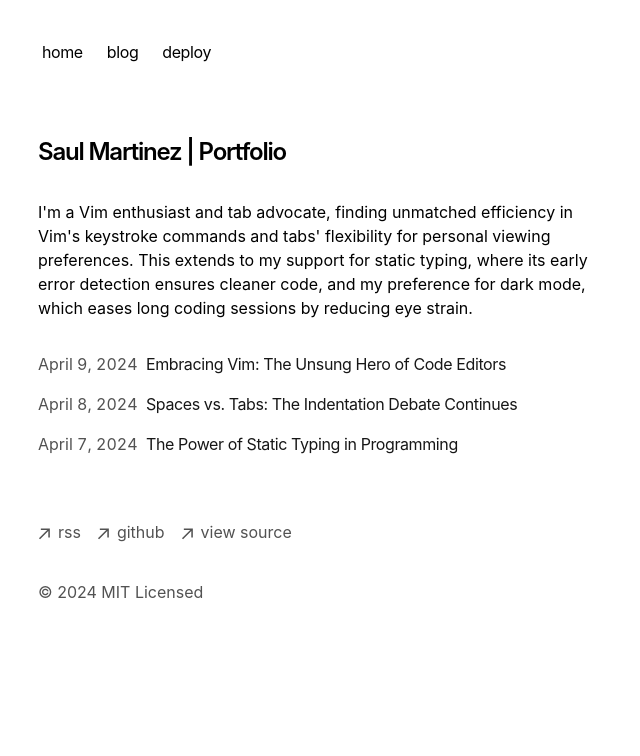
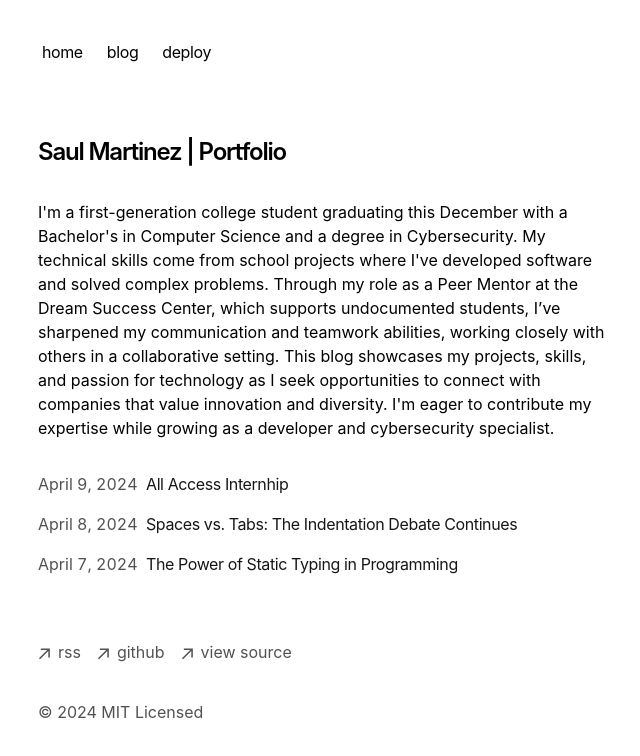
Before and after one commit to Saul-M/nextjs-portfolio, a Next.js app: page / in a window 1280 px wide. Shown: the top 756 px of the page, without its empty margins (314-954 px from the left). Built offline with nearby package versions, Linux system fonts and the light colour scheme.

Commit message:
Changed the Blog Section

```diff
--- a/app/blog/page.tsx
+++ b/app/blog/page.tsx
@@ -2,7 +2,7 @@ import { BlogPosts } from 'app/components/posts'
 
 export const metadata = {
   title: 'Blog',
-  description: 'Read my blog.',
+  description: 'Read my blog/thoughts.',
 }
 
 export default function Page() {
--- a/app/blog/posts/vim.mdx
+++ b/app/blog/posts/DSC.mdx
@@ -1,7 +1,7 @@
 ---
-title: 'Embracing Vim: The Unsung Hero of Code Editors'
-publishedAt: '2024-04-09'
-summary: 'Discover why Vim, with its steep learning curve, remains a beloved tool among developers for editing code efficiently and effectively.'
+title: "All Access Internhip"
+publishedAt: "2024-04-09"
+summary: "Overview on project I worked on at the Dream Succes Center"
 ---
 
 In the world of software development, where the latest and greatest tools frequently capture the spotlight, Vim stands out as a timeless classic. Despite its age and initial complexity, Vim has managed to retain a devoted following of developers who swear by its efficiency, versatility, and power.
--- a/app/page.tsx
+++ b/app/page.tsx
@@ -4,14 +4,22 @@ export default function Page() {
   return (
     <section>
       <h1 className="mb-8 text-2xl font-semibold tracking-tighter">
-        Saul Martinez | Portfolio
+        Saul Martinez    |    Portfolio
       </h1>
       <p className="mb-4">
-        {`I'm a Vim enthusiast and tab advocate, finding unmatched efficiency in
-        Vim's keystroke commands and tabs' flexibility for personal viewing
-        preferences. This extends to my support for static typing, where its
-        early error detection ensures cleaner code, and my preference for dark
-        mode, which eases long coding sessions by reducing eye strain.`}
+        {`I'm a first-generation college student graduating this December
+        with a Bachelor's in Computer Science and a degree in Cybersecurity.
+        My technical skills come from school projects where I've developed
+        software and solved complex problems. Through my role as a Peer Mentor
+        at the Dream Success Center, which supports undocumented students,
+        I’ve sharpened my communication and teamwork abilities, working closely
+        with others in a collaborative setting.
+
+        This blog showcases my projects, skills, and passion for technology
+        as I seek opportunities to connect with companies that value innovation
+        and diversity. I'm eager to contribute my expertise while growing as a
+        developer and cybersecurity specialist.
+`       }
       </p>
       <div className="my-8">
         <BlogPosts />
```
